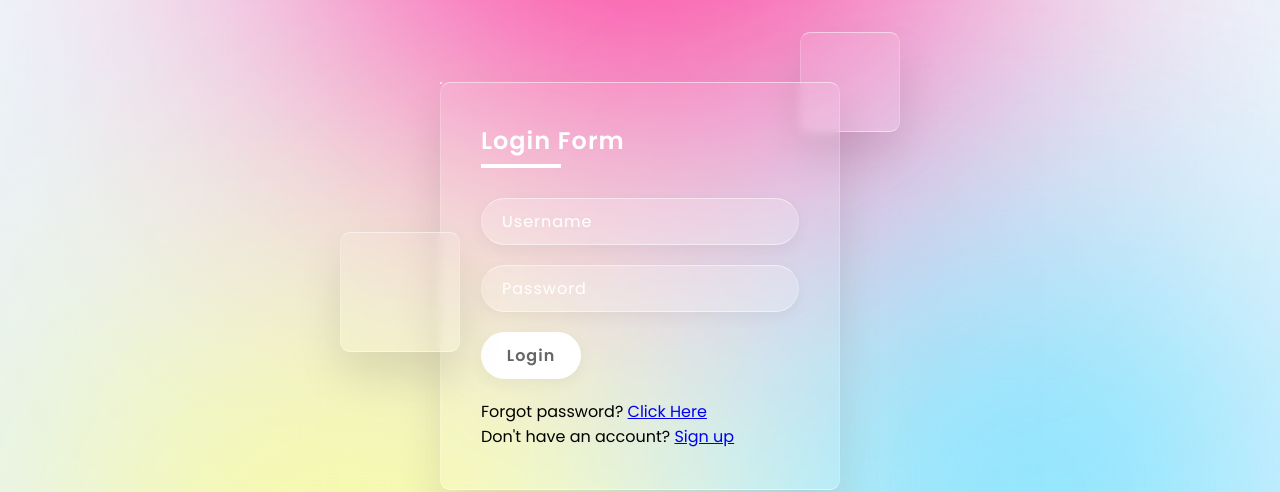
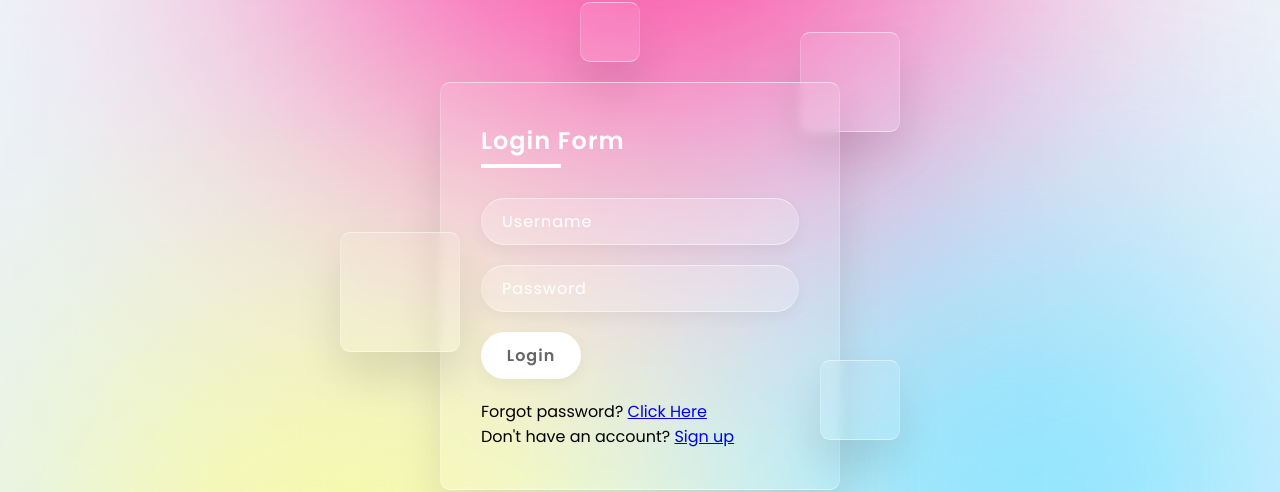
Before and after one commit to Dang3rZone/Glassmorphism_Login, a plain HTML site: page index.html in a window 1280 px wide. Shown: the part 114-606 px from the top of the page. Drawn offline with Linux system fonts and the light colour scheme.

Commit message:
done styling the squares

```diff
--- a/style.css
+++ b/style.css
@@ -67,6 +67,25 @@ section .color:nth-child(3) {
   width: 120px;
   height: 120px;
   z-index: 2;
+}
+.box .square:nth-child(3) {
+  bottom: 50px;
+  right: -60px;
+  width: 80px;
+  height: 80px;
+  z-index: 2;
+}
+.box .square:nth-child(4) {
+  bottom: -80px;
+  left: 100px;
+  width: 50px;
+  height: 50px;
+}
+.box .square:nth-child(5) {
+  top: -80px;
+  left: 140px;
+  width: 60px;
+  height: 60px;
 }
 .container {
   position: relative;
```
